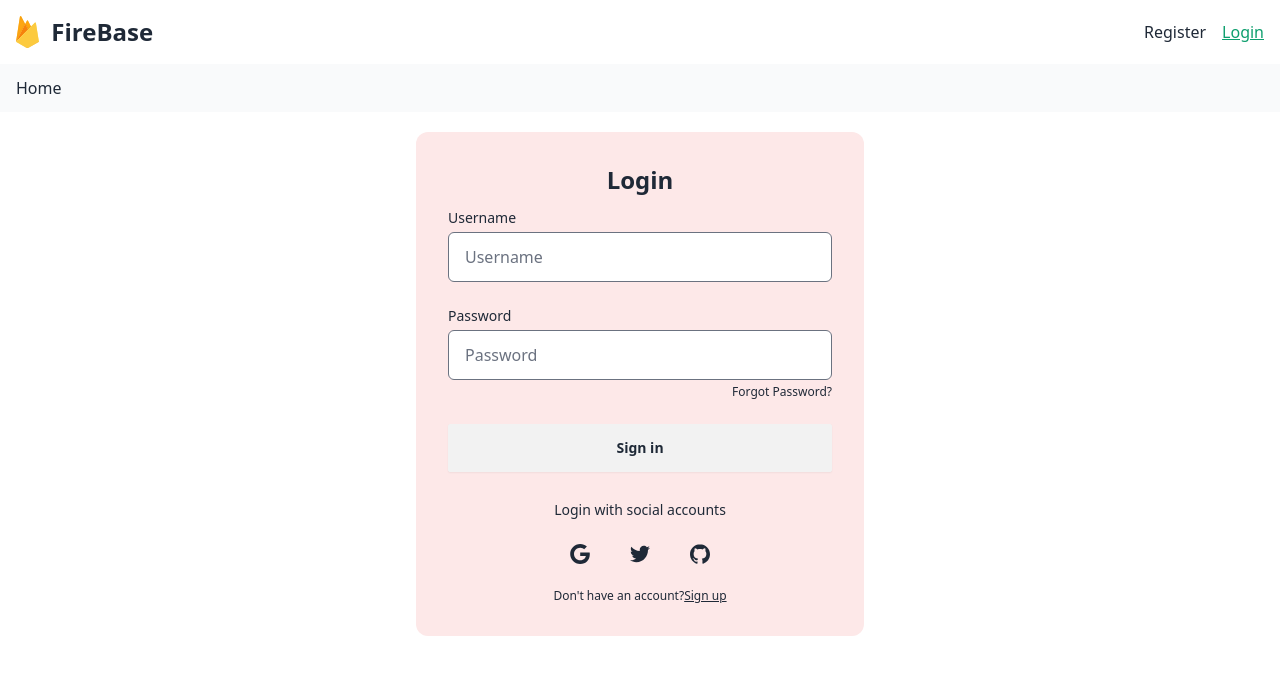
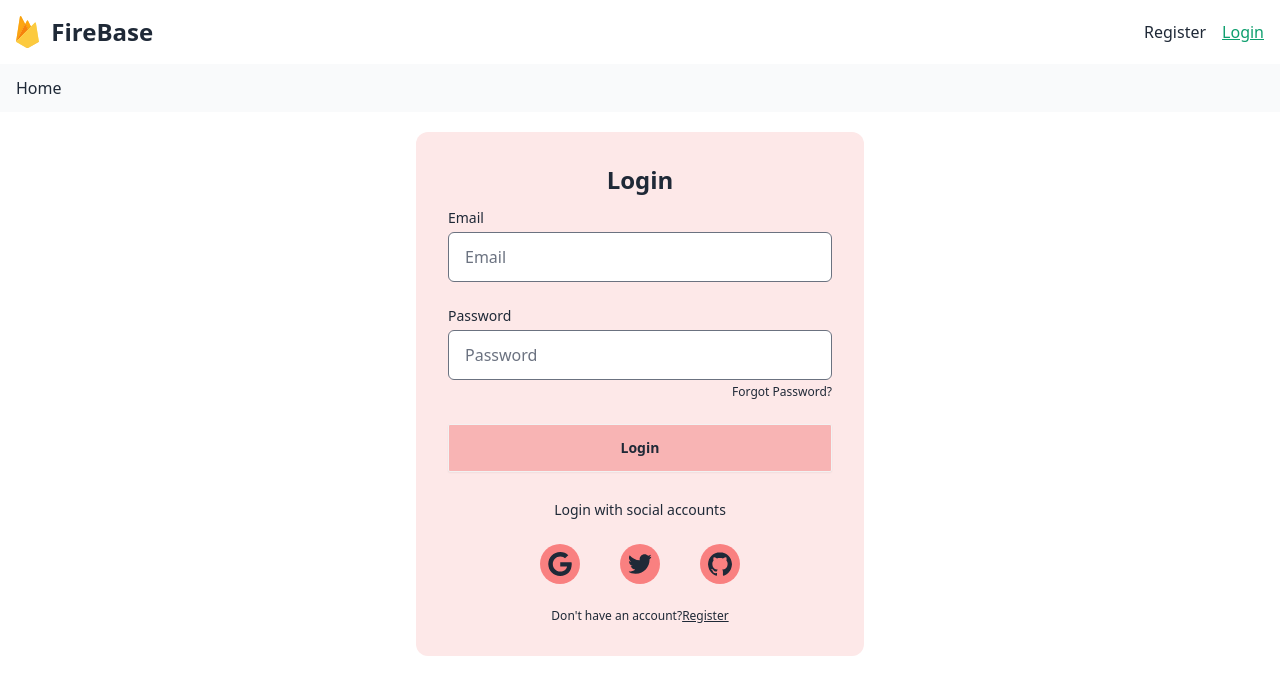
Before and after one commit to ranamiah221/react-authentication-concept-part1, a React (Vite) app: page /login in a window 1280 px wide. Shown: the top 694 px of the page. Built offline with nearby package versions, Linux system fonts and the light colour scheme.

Commit message:
register and login pages connetion firebase authentication system and create new user form and added social login google and verify user

```diff
--- a/package.json
+++ b/package.json
@@ -10,6 +10,7 @@
     "preview": "vite preview"
   },
   "dependencies": {
+    "firebase": "^11.0.1",
     "flowbite": "^2.5.2",
     "localforage": "^1.10.0",
     "match-sorter": "^7.0.0",
--- /dev/null
+++ b/src/firebase/firebase.config.js
@@ -0,0 +1,18 @@
+// Import the functions you need from the SDKs you need
+import { initializeApp } from "firebase/app";
+// TODO: Add SDKs for Firebase products that you want to use
+// https://firebase.google.com/docs/web/setup#available-libraries
+
+// Your web app's Firebase configuration
+const firebaseConfig = {
+  apiKey: "AIzaSyAymPrSlLctgsrRvG7SIvRclRyd2BmPqlU",
+  authDomain: "react-authentication-concept-1.firebaseapp.com",
+  projectId: "react-authentication-concept-1",
+  storageBucket: "react-authentication-concept-1.appspot.com",
+  messagingSenderId: "774954135198",
+  appId: "1:774954135198:web:0e46223e64f871e435d58f"
+};
+
+// Initialize Firebase
+const app = initializeApp(firebaseConfig);
+export default app;
--- a/src/pages/Login/Login.jsx
+++ b/src/pages/Login/Login.jsx
@@ -1,50 +1,142 @@
 import React from "react";
+import app from './../../firebase/firebase.config';
+import { getAuth, GoogleAuthProvider, signInWithEmailAndPassword, signInWithPopup } from "firebase/auth";
+
 
 const Login = () => {
+
+ const auth = getAuth(app)
+ const googleProvider= new GoogleAuthProvider()
+//  form login
+const handleLogin=(e)=>{
+  e.preventDefault();
+  const email=e.target.email.value;
+  const password=e.target.password.value;
+
+  signInWithEmailAndPassword(auth, email, password)
+  .then(result=>{
+		const user= result.user;
+		console.log("logged user",user);
+	   })
+	   .catch(err=>{
+		console.log(err)
+	   })
+}
+
+// social login
+  const handleGoogleLogin = () => {
+       signInWithPopup(auth, googleProvider)
+	   .then(result=>{
+		const user= result.user;
+		console.log(user);
+	   })
+	   .catch(err=>{
+		console.log(err)
+	   })
+  }
+  const handleTwitterLogin = () => {
+    console.log("twitter login clicked");
+  }
+  const handleGithubLogin = () => {
+    console.log("github login clicked");
+  }
+
   return (
-   <div className="flex justify-center max-h-screen items-center my-5">
+    <div className="flex justify-center items-center my-5">
       <div className="w-full max-w-md p-8 space-y-3 rounded-xl dark:bg-gray-50 dark:text-gray-800 bg-red-100">
         <h1 className="text-2xl font-bold text-center">Login</h1>
-	<form noValidate="" action="" className="space-y-6">
+        <form onSubmit={handleLogin} noValidate="" action="" className="space-y-6">
           <div className="space-y-1 text-sm">
-			<label htmlFor="username" className="block dark:text-gray-600">Username</label>
-			<input type="text" name="username" id="username" placeholder="Username" className="w-full px-4 py-3 rounded-md dark:border-gray-300 dark:bg-gray-50 dark:text-gray-800 focus:dark:border-violet-600" />
+            <label htmlFor="email" className="block dark:text-gray-600">
+              Email
+            </label>
+            <input
+              type="email"
+              name="email"
+              id="email"
+              placeholder="Email"
+              className="w-full px-4 py-3 rounded-md dark:border-gray-300 dark:bg-gray-50 dark:text-gray-800 focus:dark:border-violet-600"
+            />
           </div>
           <div className="space-y-1 text-sm">
-			<label htmlFor="password" className="block dark:text-gray-600">Password</label>
-			<input type="password" name="password" id="password" placeholder="Password" className="w-full px-4 py-3 rounded-md dark:border-gray-300 dark:bg-gray-50 dark:text-gray-800 focus:dark:border-violet-600" />
+            <label htmlFor="password" className="block dark:text-gray-600">
+              Password
+            </label>
+            <input
+              type="password"
+              name="password"
+              id="password"
+              placeholder="Password"
+              className="w-full px-4 py-3 rounded-md dark:border-gray-300 dark:bg-gray-50 dark:text-gray-800 focus:dark:border-violet-600"
+            />
             <div className="flex justify-end text-xs dark:text-gray-600">
-				<a rel="noopener noreferrer" href="#">Forgot Password?</a>
+              <a rel="noopener noreferrer" href="#">
+                Forgot Password?
+              </a>
             </div>
           </div>
-		<button className=" btn block w-full p-3 text-center rounded-sm
+          <input className=" btn block w-full p-3 text-center rounded-sm
         hover:bg-red-400
-         dark:text-gray-50 dark:bg-violet-600">Sign in</button>
+        bg-red-300
+         dark:text-gray-50 dark:bg-violet-600" type="Submit" value='Login'/>
         </form>
         <div className="flex items-center pt-4 space-x-1">
           <div className="flex-1 h-px sm:w-16 dark:bg-gray-300"></div>
-		<p className="px-3 text-sm dark:text-gray-600">Login with social accounts</p>
+          <p className="px-3 text-sm dark:text-gray-600">
+            Login with social accounts
+          </p>
           <div className="flex-1 h-px sm:w-16 dark:bg-gray-300"></div>
         </div>
         <div className="flex justify-center space-x-4">
-		<button aria-label="Log in with Google" className="p-3 rounded-sm">
-			<svg xmlns="http://www.w3.org/2000/svg" viewBox="0 0 32 32" className="w-5 h-5 fill-current">
+          <button
+            onClick={handleGoogleLogin}
+            aria-label="Log in with Google"
+            className="p-3 rounded-sm"
+          >
+            <svg
+              xmlns="http://www.w3.org/2000/svg"
+              viewBox="0 0 32 32"
+              className="w-10 h-10 fill-current bg-red-400 px-2 rounded-full hover:bg-red-500"
+            >
               <path d="M16.318 13.714v5.484h9.078c-0.37 2.354-2.745 6.901-9.078 6.901-5.458 0-9.917-4.521-9.917-10.099s4.458-10.099 9.917-10.099c3.109 0 5.193 1.318 6.38 2.464l4.339-4.182c-2.786-2.599-6.396-4.182-10.719-4.182-8.844 0-16 7.151-16 16s7.156 16 16 16c9.234 0 15.365-6.49 15.365-15.635 0-1.052-0.115-1.854-0.255-2.651z"></path>
             </svg>
           </button>
-		<button aria-label="Log in with Twitter" className="p-3 rounded-sm">
-			<svg xmlns="http://www.w3.org/2000/svg" viewBox="0 0 32 32" className="w-5 h-5 fill-current">
+          <button
+            onClick={handleTwitterLogin}
+            aria-label="Log in with Twitter"
+            className="p-3 rounded-sm"
+          >
+            <svg
+              xmlns="http://www.w3.org/2000/svg"
+              viewBox="0 0 32 32"
+              className="w-10 h-10 fill-current bg-red-400 px-2 rounded-full hover:bg-red-500"
+            >
               <path d="M31.937 6.093c-1.177 0.516-2.437 0.871-3.765 1.032 1.355-0.813 2.391-2.099 2.885-3.631-1.271 0.74-2.677 1.276-4.172 1.579-1.192-1.276-2.896-2.079-4.787-2.079-3.625 0-6.563 2.937-6.563 6.557 0 0.521 0.063 1.021 0.172 1.495-5.453-0.255-10.287-2.875-13.52-6.833-0.568 0.964-0.891 2.084-0.891 3.303 0 2.281 1.161 4.281 2.916 5.457-1.073-0.031-2.083-0.328-2.968-0.817v0.079c0 3.181 2.26 5.833 5.26 6.437-0.547 0.145-1.131 0.229-1.724 0.229-0.421 0-0.823-0.041-1.224-0.115 0.844 2.604 3.26 4.5 6.14 4.557-2.239 1.755-5.077 2.801-8.135 2.801-0.521 0-1.041-0.025-1.563-0.088 2.917 1.86 6.36 2.948 10.079 2.948 12.067 0 18.661-9.995 18.661-18.651 0-0.276 0-0.557-0.021-0.839 1.287-0.917 2.401-2.079 3.281-3.396z"></path>
             </svg>
           </button>
-		<button aria-label="Log in with GitHub" className="p-3 rounded-sm">
-			<svg xmlns="http://www.w3.org/2000/svg" viewBox="0 0 32 32" className="w-5 h-5 fill-current">
+          <button
+            onClick={handleGithubLogin}
+            aria-label="Log in with GitHub"
+            className="p-3 rounded-sm"
+          >
+            <svg
+              xmlns="http://www.w3.org/2000/svg"
+              viewBox="0 0 32 32"
+              className="w-10 h-10 fill-current bg-red-400 px-2 rounded-full hover:bg-red-500"
+            >
               <path d="M16 0.396c-8.839 0-16 7.167-16 16 0 7.073 4.584 13.068 10.937 15.183 0.803 0.151 1.093-0.344 1.093-0.772 0-0.38-0.009-1.385-0.015-2.719-4.453 0.964-5.391-2.151-5.391-2.151-0.729-1.844-1.781-2.339-1.781-2.339-1.448-0.989 0.115-0.968 0.115-0.968 1.604 0.109 2.448 1.645 2.448 1.645 1.427 2.448 3.744 1.74 4.661 1.328 0.14-1.031 0.557-1.74 1.011-2.135-3.552-0.401-7.287-1.776-7.287-7.907 0-1.751 0.62-3.177 1.645-4.297-0.177-0.401-0.719-2.031 0.141-4.235 0 0 1.339-0.427 4.4 1.641 1.281-0.355 2.641-0.532 4-0.541 1.36 0.009 2.719 0.187 4 0.541 3.043-2.068 4.381-1.641 4.381-1.641 0.859 2.204 0.317 3.833 0.161 4.235 1.015 1.12 1.635 2.547 1.635 4.297 0 6.145-3.74 7.5-7.296 7.891 0.556 0.479 1.077 1.464 1.077 2.959 0 2.14-0.020 3.864-0.020 4.385 0 0.416 0.28 0.916 1.104 0.755 6.4-2.093 10.979-8.093 10.979-15.156 0-8.833-7.161-16-16-16z"></path>
             </svg>
           </button>
         </div>
-	<p className="text-xs text-center sm:px-6 dark:text-gray-600">Don't have an account?
-		<a rel="noopener noreferrer" href="#" className="underline dark:text-gray-800">Sign up</a>
+        <p className="text-xs text-center sm:px-6 dark:text-gray-600">
+          Don't have an account?
+          <a
+            rel="noopener noreferrer"
+            href="#"
+            className="underline dark:text-gray-800"
+          >
+            Register
+          </a>
         </p>
       </div>
     </div>
--- a/src/pages/Register/Register.jsx
+++ b/src/pages/Register/Register.jsx
@@ -1,13 +1,30 @@
+import { createUserWithEmailAndPassword, getAuth } from "firebase/auth";
 import React from "react";
+import app from "../../firebase/firebase.config";
 
 const Register = () => {
+
+  const auth= getAuth(app)
+  const handleRegister=(e)=>{
+    e.preventDefault();
+    const email=e.target.email.value;
+    const password=e.target.password.value;
+    createUserWithEmailAndPassword(auth, email, password)
+    .then(result=>{
+      const user= result.user;
+      console.log("new user",user);
+       })
+       .catch(err=>{
+      console.log(err)
+       })
+  }
   return (
     <div className="flex justify-center my-5">
       <div className="flex bg-purple-200 flex-col max-w-md p-6 rounded-md sm:p-10 dark:bg-gray-50 dark:text-gray-800">
         <div className="mb-8 text-center">
           <h1 className="my-3 text-4xl font-bold">Register</h1>
         </div>
-        <form noValidate="" action="" className="space-y-12">
+        <form onSubmit={handleRegister} noValidate="" action="" className="space-y-12">
           <div className="space-y-4">
             <div>
               <label htmlFor="email" className="block mb-2 text-sm">
@@ -17,7 +34,7 @@ const Register = () => {
                 type="email"
                 name="email"
                 id="email"
-                placeholder="leroy@jenkins.com"
+                placeholder="email"
                 className="w-full px-3 py-2 border rounded-md dark:border-gray-300 dark:bg-gray-50 dark:text-gray-800"
               />
             </div>
@@ -38,28 +55,23 @@ const Register = () => {
                 type="password"
                 name="password"
                 id="password"
-                placeholder="*****"
+                placeholder="password"
                 className="w-full px-3 py-2 border rounded-md dark:border-gray-300 dark:bg-gray-50 dark:text-gray-800"
               />
             </div>
           </div>
           <div className="space-y-2">
             <div>
-              <button
-                type="button"
-                className="w-full bg-purple-400 hover:bg-purple-600 px-8 py-3 font-semibold rounded-md dark:bg-violet-600 dark:text-gray-50"
-              >
-                Register
-              </button>
+              <input className="w-full bg-purple-400 hover:bg-purple-600 px-8 py-3 font-semibold rounded-md dark:bg-violet-600 dark:text-gray-50" type="submit" value='Register'/>
             </div>
             <p className="px-6 text-sm text-center dark:text-gray-600">
-              Don't have an account yet?
+              Already if you register please ?
               <a
                 rel="noopener noreferrer"
                 href="#"
                 className="hover:underline dark:text-violet-600"
               >
-                Register
+                 Login
               </a>
               .
             </p>
```
Also changed, not shown: 1 other file (tests, documents, lock files or other folders). Lines whose indentation alone changed are shown as unchanged.
